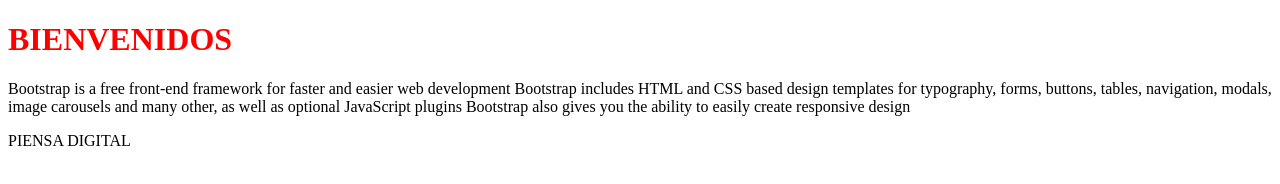
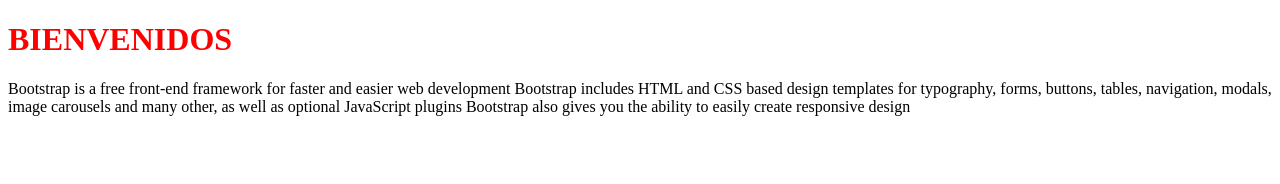
Before and after one commit to hernancucalon/clase175, a plain HTML site: page index.html in a window 1280 px wide. Drawn offline with Linux system fonts and the light colour scheme.

Commit message:
ultima modificacion

```diff
--- a/index.html
+++ b/index.html
@@ -10,6 +10,5 @@
 <p>Bootstrap is a free front-end framework for faster and easier web development
 Bootstrap includes HTML and CSS based design templates for typography, forms, buttons, tables, navigation, modals, image carousels and many other, as well as optional JavaScript plugins
 Bootstrap also gives you the ability to easily create responsive design</p>
-<p>PIENSA DIGITAL</p>
 </body>
 </html>
```
